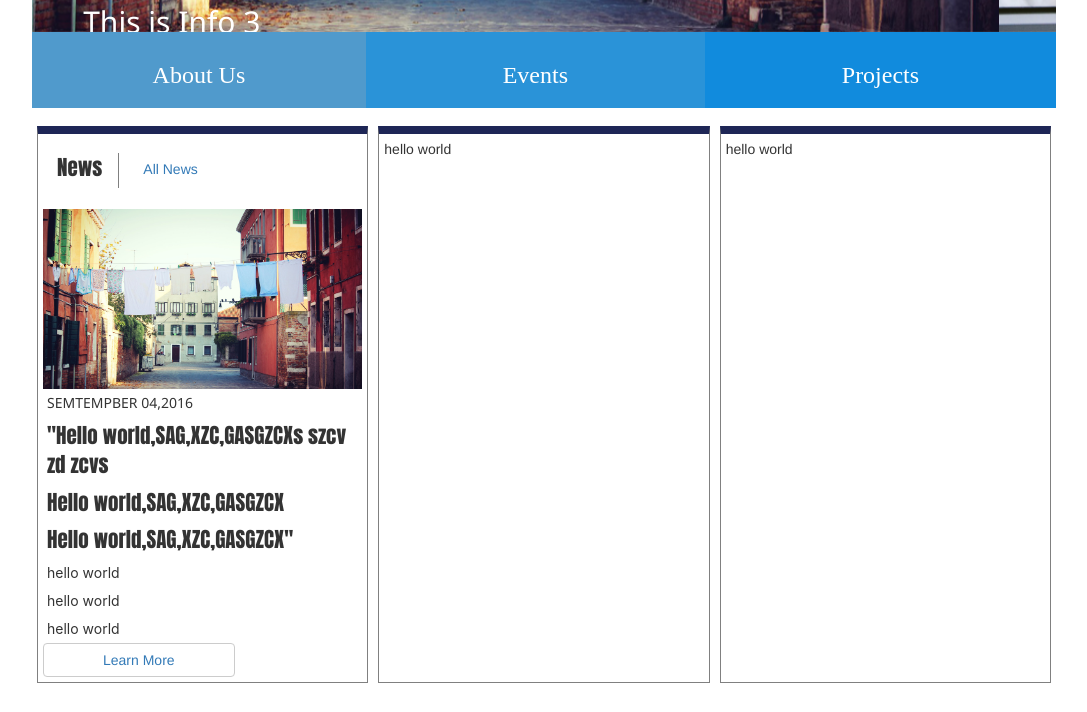
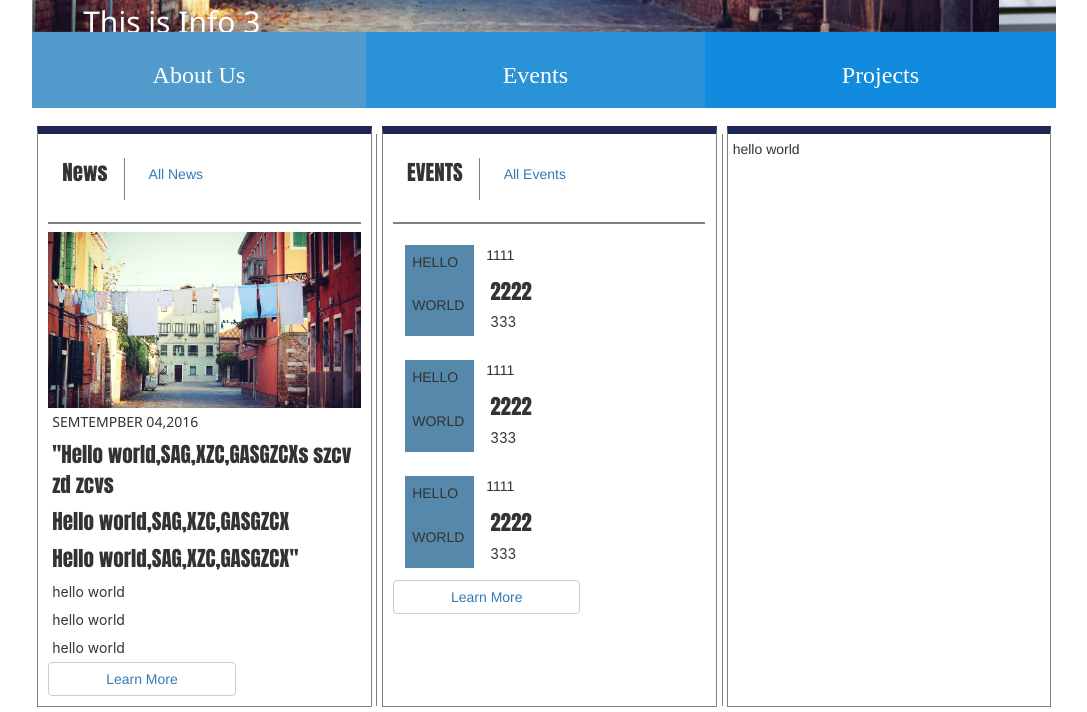
Before and after one commit to YutSean/html_template, a plain HTML site: page demo.html in a window 1280 px wide. Shown: the part 744-1456 px from the top of the page, without its empty margins (96-1183 px from the left). Before the commit the page ends 1432 px from the top, so only its background shows below. Drawn offline with Linux system fonts and the light colour scheme.

Commit message:
feature: build basic events column

```diff
--- a/css/content.css
+++ b/css/content.css
@@ -17,7 +17,7 @@
 div.news{
     position: relative;
     margin:5px;
-    padding:5px;
+    padding:1%;
     display: flex;
     flex-direction: column;
     flex:1;
@@ -26,7 +26,16 @@ div.news{
     border-right: 1px grey solid;
     border-bottom:1px grey solid;
 }
-
+/*设置横线*/
+ hr{
+    border:1px grey solid;
+    margin-top:1vh;
+    margin-bottom:1vh;
+}
+/*设置Ul*/
+.news ul{
+    margin-top:0;
+}
 /*设置 news li*/
 .news li{
     position: relative;
@@ -43,7 +52,7 @@ div.news{
    position: absolute;
    content:"";
    top:20%;
-   height:50%;
+   height:60%;
    left:0;
    width:0;
    border-left:solid grey .1em;
@@ -77,11 +86,11 @@ p.detail{
 }
 /*end news*/
 
-
+/*设置 events column*/
 .events{
     position: relative;
     margin:5px;
-    padding:5px;
+    padding:1%;
     display: flex;
     flex-direction: column;
     flex:1;
@@ -89,7 +98,76 @@ p.detail{
     border-left:1px grey solid;
     border-right: 1px grey solid;
     border-bottom:1px grey solid;
+    position: relative;
 }
+/*绘制分割线*/
+.events::before{
+    position: absolute;
+    content:"";
+    top:0;
+    height:100%;
+    left:-7px;
+    width:0;
+    border-left:solid grey .1em;
+}
+/*绘制分割线*/
+.events::after{
+    position: absolute;
+    content:"";
+    top:0;
+    height:100%;
+    right:-7px;
+    width:0;
+    border-left:solid grey .1em;
+}
+.events li{
+    position: relative;
+    padding:10px;
+
+}
+.events a{
+    border-radius:0;
+    display: block;
+    padding:0;
+
+}
+.events li:nth-last-child(1)::before{
+   position: absolute;
+   content:"";
+   top:20%;
+   height:60%;
+   left:0;
+   width:0;
+   border-left:solid grey .1em;
+}
+/*制定evnets 子块*/
+.events_cards{
+    display: flex;
+    flex-direction: row;/*left 和right 横向排布*/
+    margin:2%;
+}
+/*左边比例*/
+.events_cards .left{
+    flex:1;
+    display: flex;/*left 本身也是flex布局 row:纵向*/
+    flex-direction: column;
+    background: #58a;
+    margin:2%;
+}
+.left_top{
+    margin:10%;
+    padding-bottom:0;
+}
+.left_bottom{
+    margin:10%;
+    padding-top:0;
+}
+/*右边比例*/
+.events_cards .right{
+    flex:3;
+    margin:2%;
+}
+/*end events*/
 .publications{
     position: relative;
     margin:5px;
--- a/demo.html
+++ b/demo.html
@@ -92,9 +92,14 @@
     <div id="content">
         <div class="news col-xs-4">
             <ul class="nav nav-pills navbar-left">
-                <li><p class="lead">News</p></li>
-                <li><a href="#"><p class="all">All News</p></a></li>
+                <li>
+                    <p class="lead">News</p>
+                </li>
+                <li><a href="#">
+                        <p class="all">All News</p>
+                    </a></li>
             </ul>
+            <hr>
             <img class="image-responsive" src="image/p_big1.jpg" style="width:100%;height:auto" alt="" id="news_image">
             <p class="date">SEMTEMPBER 04,2016</p>
             <p class="lead">"Hello world,SAG,XZC,GASGZCXs szcv zd zcvs </p>
@@ -105,7 +110,51 @@
             <p class="detail">hello world </p>
             <button class="btn btn-default"><a href="#">Learn More</a></button>
         </div>
-        <div class="events col-xs-4">hello world</div>
+        <div class="events col-xs-4">
+            <ul class="nav nav-pills navbar-left">
+                <li>
+                    <p class="lead">EVENTS</p>
+                </li>
+                <li><a href="#">
+                        <p class="all">All Events</p>
+                    </a></li>
+            </ul>
+            <hr>
+            <div class="events_cards">
+                <div class="left">
+                    <div class="left_top"><p class="day">HELLO</p></div>
+                    <div class="left_bottom"><p class="month">WORLD</p></div>
+                </div>
+                <div class="right">
+                    <p class="date">1111</p>
+                    <p class="lead">2222</p>
+                    <p class="detail">333</p>
+                </div>
+            </div>
+            <div class="events_cards">
+                <div class="left">
+                    <div class="left_top"><p class="day">HELLO</p></div>
+                    <div class="left_bottom"><p class="month">WORLD</p></div>
+                </div>
+                <div class="right">
+                    <p class="date">1111</p>
+                    <p class="lead">2222</p>
+                    <p class="detail">333</p>
+                </div>
+            </div>
+            <div class="events_cards">
+                <div class="left">
+                    <div class="left_top"><p class="day">HELLO</p></div>
+                    <div class="left_bottom"><p class="month">WORLD</p></div>
+                </div>
+                <div class="right">
+                    <p class="date">1111</p>
+                    <p class="lead">2222</p>
+                    <p class="detail">333</p>
+                </div>
+            </div>
+            <button class="btn btn-default"><a href="#">Learn More</a></button>
+        </div>
         <div class="publications col-xs-4"> hello world</div>
     </div>
 
```
